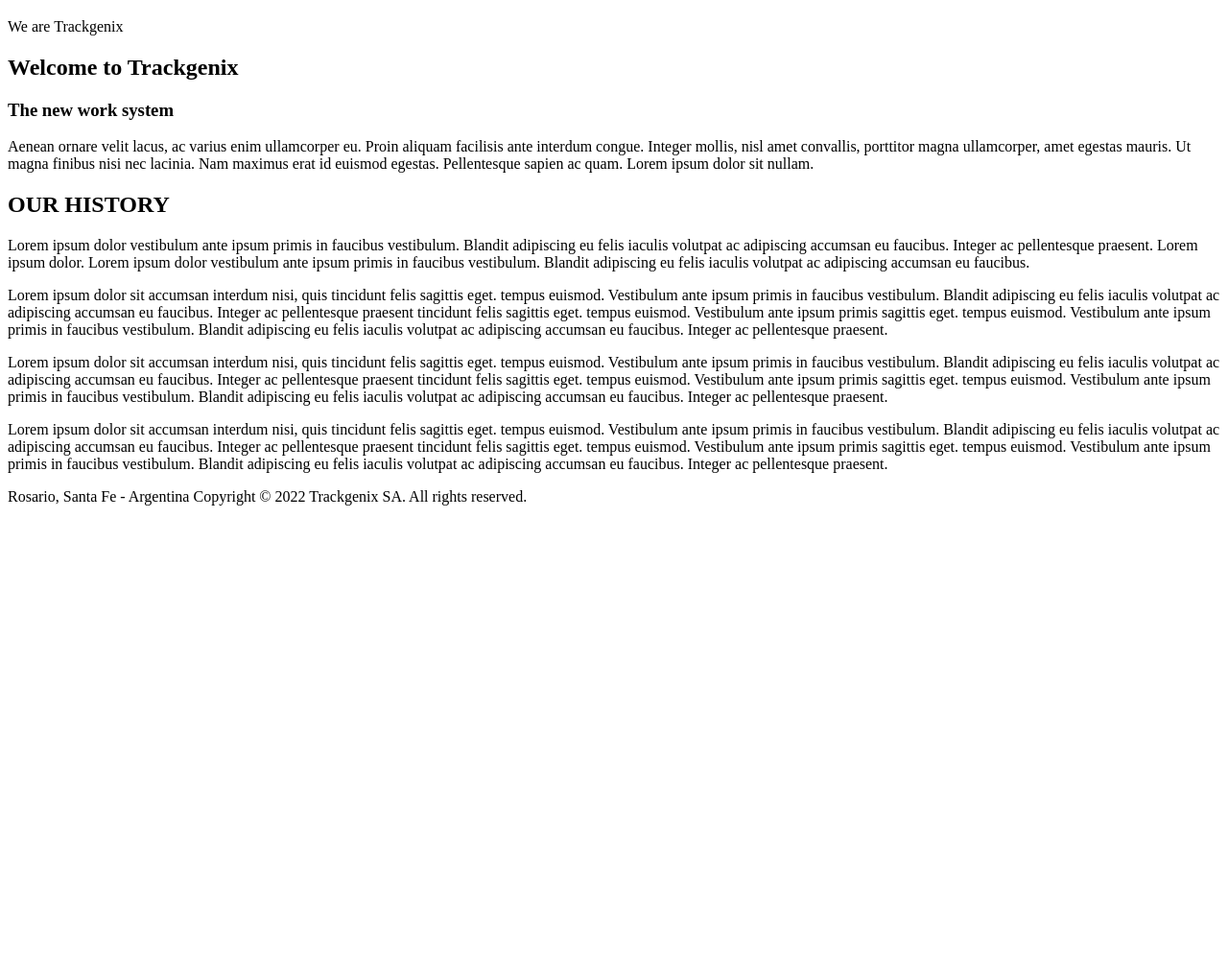
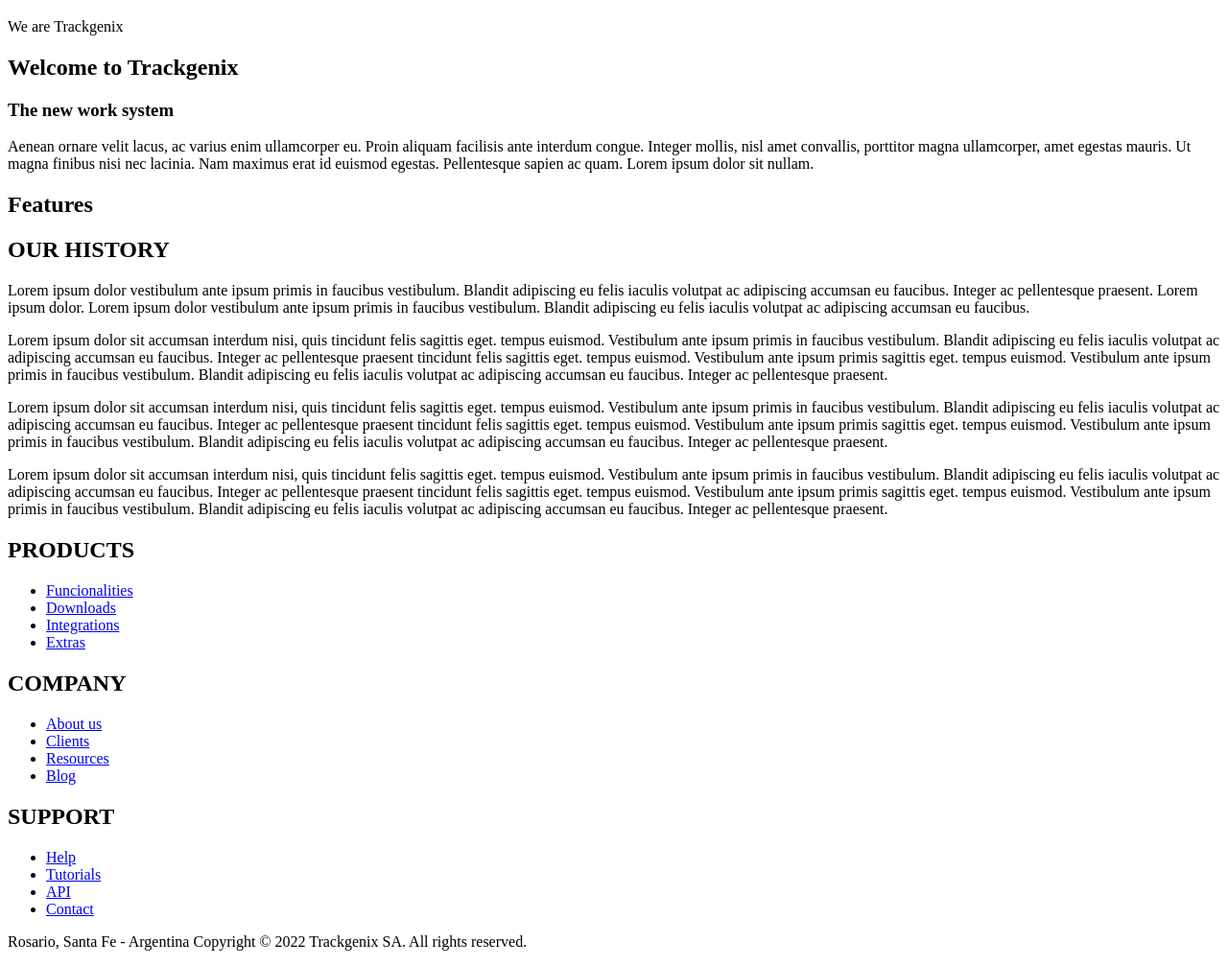
Before and after one commit to NancyCima/BaSP-M2022-Etapa-1, a plain HTML site: page Semana-01/index.html in a window 1280 px wide. Shown: the part 61-1068 px from the top of the page at 96% size. Before the commit the page ends 800 px from the top, so only its background shows below. Drawn offline with Linux system fonts and the light colour scheme.

Commit message:
Added the content to the section products/company/support

```diff
--- a/Semana-01/index.html
+++ b/Semana-01/index.html
@@ -16,7 +16,8 @@
         </p>
     </header>
     <aside>
-
+        <section></section>
+        <section></section>
     </aside>
     <main>
         <section>
@@ -35,6 +36,21 @@
             </p>
         </section>
         <section>
+            <h2>
+                Features
+            </h2>
+            <div>
+                <h2></h2>
+            </div>
+            <div>
+                <h2></h2>
+            </div>
+            <div>
+                <h2></h2>
+            </div>
+            <div>
+                <h2></h2>
+            </div>
         </section>
         <section>
 
@@ -81,7 +97,35 @@
                 Integer ac pellentesque praesent.
             </p>
         </section>
-        <section></section>
+        <section>
+            <div>
+                <h2>PRODUCTS</h2>
+                <ul>
+                    <li><a href="#">Funcionalities</a></li>
+                    <li><a href="#">Downloads</a></li>
+                    <li><a href="#">Integrations</a></li>
+                    <li><a href="#">Extras</a></li>
+                </ul>
+            </div>
+            <div>
+                <h2>COMPANY</h2>
+                <ul>
+                    <li><a href="#">About us</a></li></Li>
+                    <li><a href="#">Clients</a></li></li>
+                    <li><a href="#">Resources</a></li>
+                    <li><a href="#">Blog</a></li>
+                </ul>
+            </div>
+            <div>
+                <h2>SUPPORT</h2>
+                <ul>
+                    <li><a href="#">Help</a></li>
+                    <li><a href="#">Tutorials</a></li>
+                    <li><a href="#">API</a></li>
+                    <li><a href="#">Contact</a></li>
+                </ul>
+            </div>
+        </section>
     </main>
     <footer>
         <p>
```
